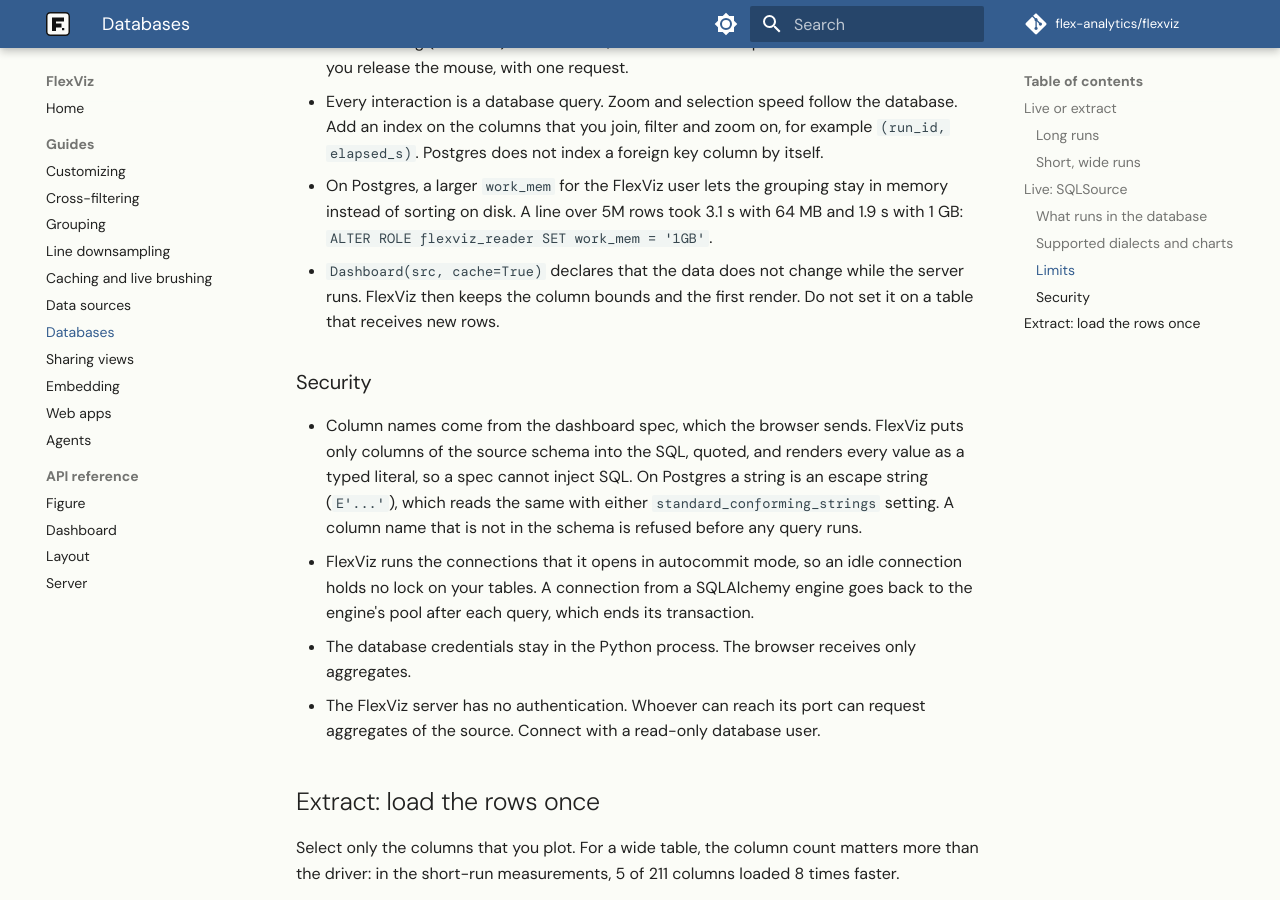
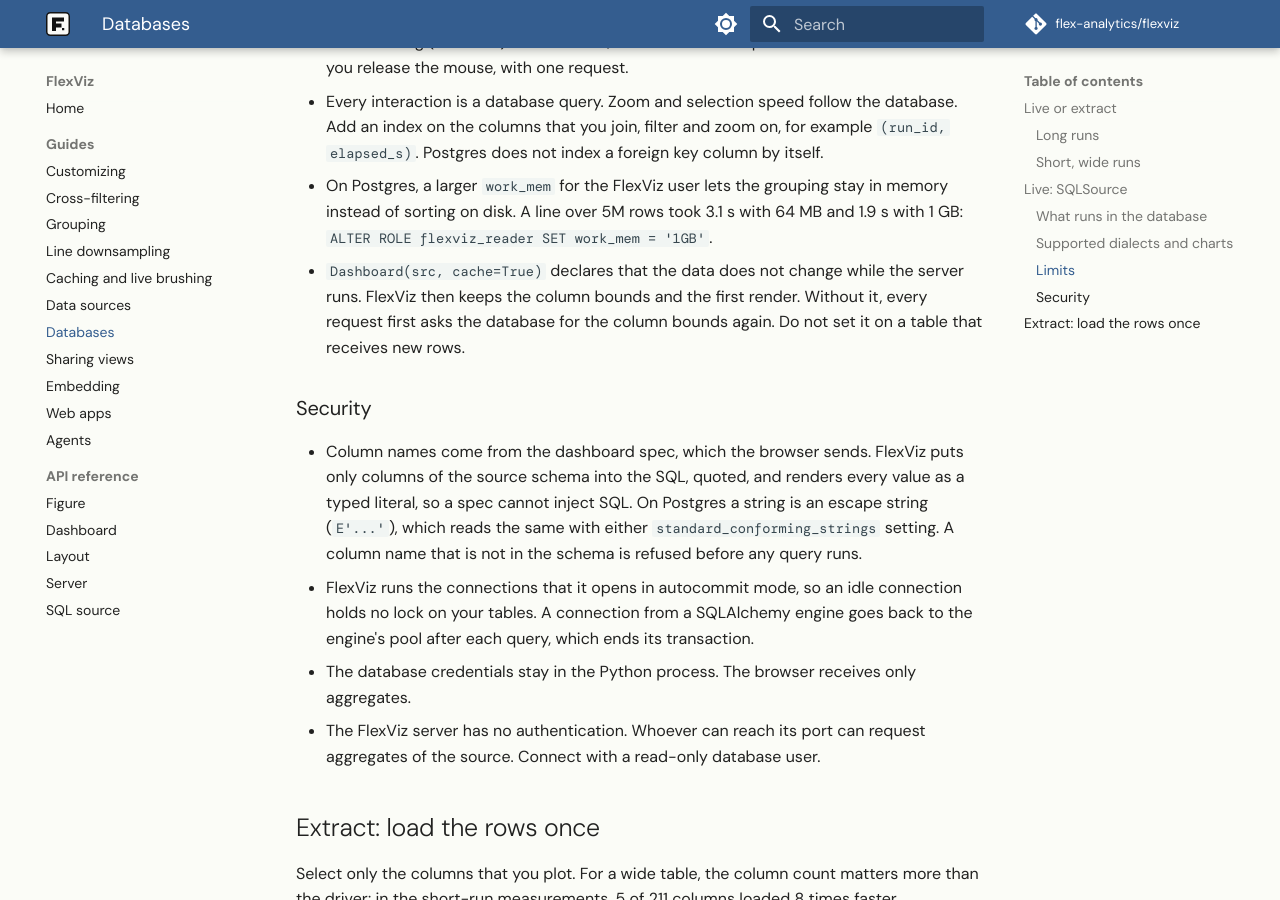
Before and after one commit to flex-analytics/flexviz, an MkDocs documentation site: the page built from docs/guides/databases.md, in a window 1280 px wide and 900 px high, scrolled down 4848 px. Built offline with MkDocs 1.6.1 and Material for MkDocs 9.7.7, drawn with Linux system fonts in a browser that asks for light colours; some web fonts are replaced; comment, search, counter and statistics services are not loaded.

Commit message:
docs: update the source contracts, docstrings and API page for SQLSource

```diff
--- a/docs/guides/databases.md
+++ b/docs/guides/databases.md
@@ -186,8 +186,9 @@ have, gives an error when you add the chart, in your own code.
   64 MB and 1.9 s with 1 GB:
   `ALTER ROLE flexviz_reader SET work_mem = '1GB'`.
 - `Dashboard(src, cache=True)` declares that the data does not change while the
-  server runs. FlexViz then keeps the column bounds and the first render. Do
-  not set it on a table that receives new rows.
+  server runs. FlexViz then keeps the column bounds and the first render.
+  Without it, every request first asks the database for the column bounds
+  again. Do not set it on a table that receives new rows.
 
 ### Security
 
--- a/mkdocs.yml
+++ b/mkdocs.yml
@@ -87,3 +87,4 @@ nav:
       - Dashboard: api/dashboard.md
       - Layout: api/layout.md
       - Server: api/server.md
+      - SQL source: api/sql.md
```
Also changed, not shown: Architecture.md (+19 -7 lines), docs/api/sql.md (added, +6 -0 lines), 4 other files.
